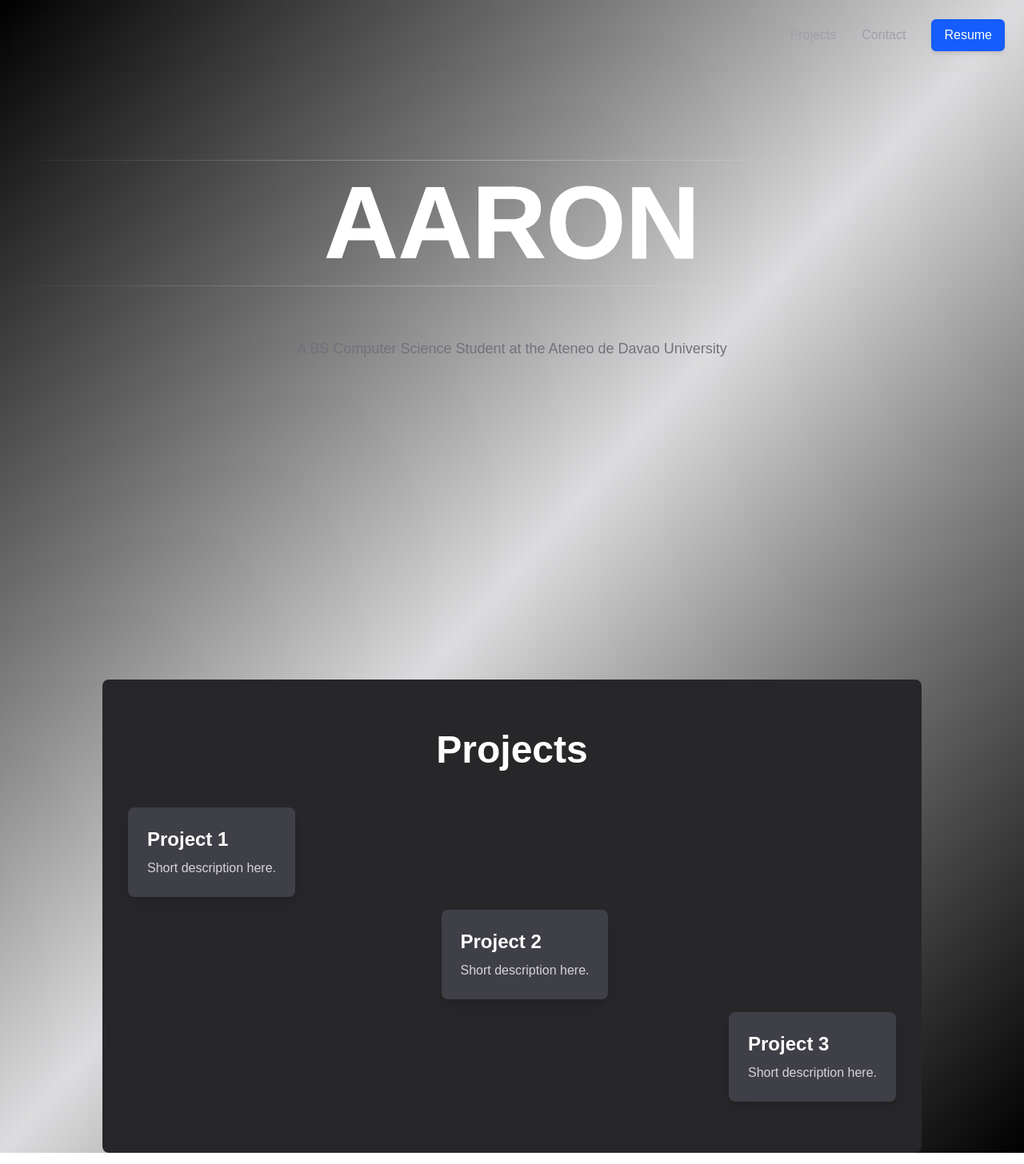
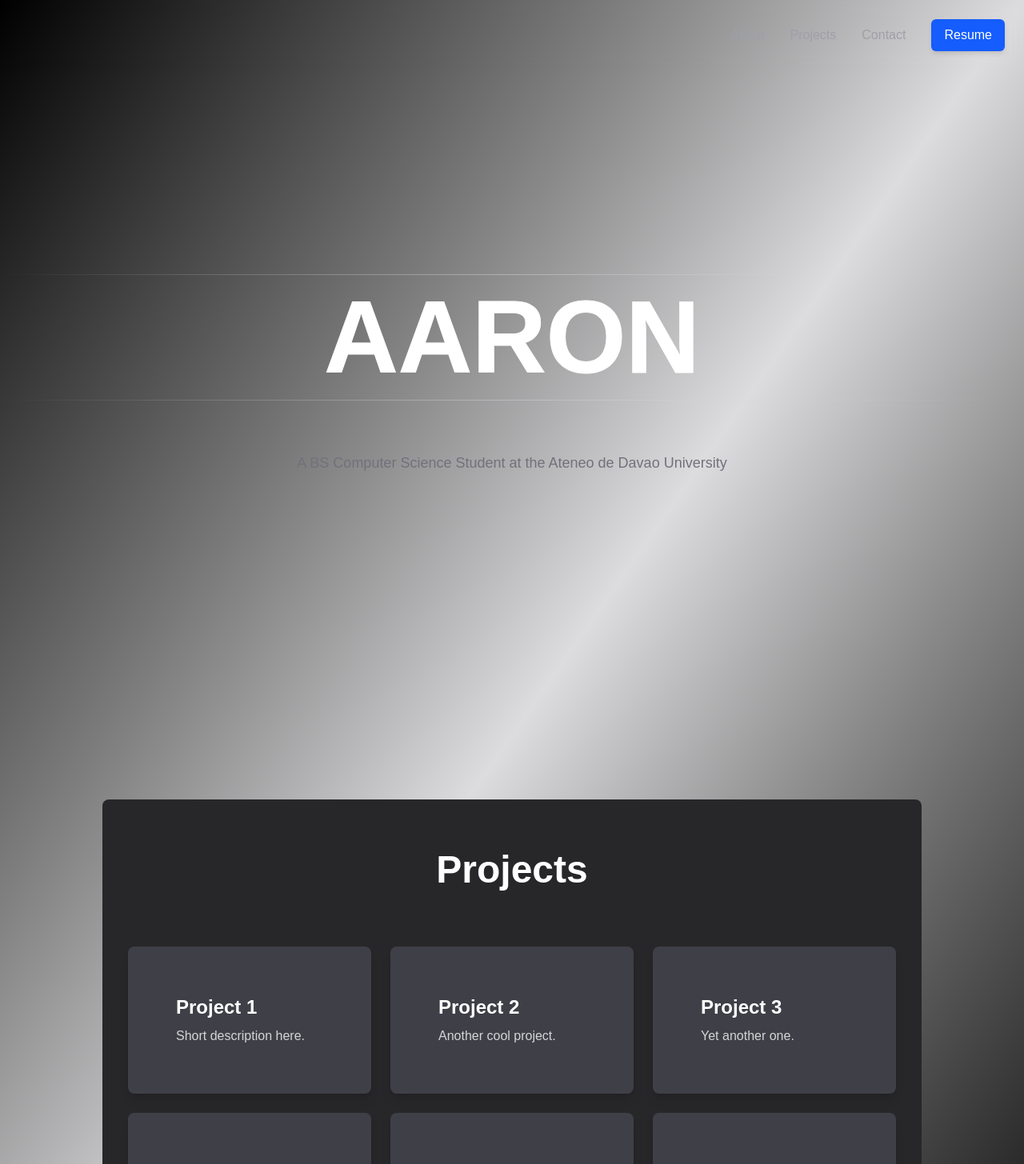
Before and after one commit to adgramirez/my-portfolio, a Next.js app: page / in a window 1280 px wide. Shown: the top 1456 px of the page at 80% size. Built offline with nearby package versions, Linux system fonts and the light colour scheme.

Commit message:
Add ProjectCard component and integrate Masonry layout for project display; update Navigation links and package dependencies

```diff
--- a/package.json
+++ b/package.json
@@ -12,7 +12,8 @@
     "lucide-react": "^0.503.0",
     "next": "15.3.1",
     "react": "^19.0.0",
-    "react-dom": "^19.0.0"
+    "react-dom": "^19.0.0",
+    "react-masonry-css": "^1.0.16"
   },
   "devDependencies": {
     "@eslint/eslintrc": "^3",
--- a/src/app/page.tsx
+++ b/src/app/page.tsx
@@ -1,69 +1,73 @@
+"use client";
+
 import Link from "next/link";
 import React from "react";
 import Particles from "@/components/particles";
-import { Navigation } from "@/components/nav"; // Import the Navigation component
+import { Navigation } from "@/components/nav";
+import ProjectCard from "@/components/projectcard";
+import Masonry from "react-masonry-css";
 
 const navigation = [
   { name: "Projects", href: "/projects" },
   { name: "Contact", href: "/contact" },
 ];
 
+const projects = [
+  { title: "Project 1", description: "Short description here." },
+  { title: "Project 2", description: "Another cool project." },
+  { title: "Project 3", description: "Yet another one." },
+  { title: "Project 4", description: "And yet another one." },
+  { title: "Project 5", description: "And yet another one." },
+  { title: "Project 6", description: "And yet another one." },
+];
+
+const breakpointColumnsObj = {
+  default: 3,
+  1100: 2,
+  700: 1,
+};
+
 export default function Home() {
   return (
-    <div className="flex flex-col items-center justify-center w-screen min-h-screen overflow-auto bg-gradient-to-tl from-black via-zinc-600/20 to-black">
+    <div className="flex flex-col items-center justify-center w-screen min-h-screen overflow-auto bg-gradient-to-tl from-black via-zinc-600/20 to-black snap-y snap-mandatory">
       <Navigation />
+
+      <section className="relative flex flex-col items-center justify-center w-screen min-h-screen snap-start">
         <div className="mt-50 hidden w-screen h-px animate-glow md:block animate-fade-left bg-gradient-to-r from-zinc-300/0 via-zinc-300/50 to-zinc-300/0" />
-      <Particles
-        className="absolute inset-0 -z-10 animate-fade-in"
-        quantity={100}
-      />
-      <h1 className="py-3.5 px-0.5 z-10 font-bold text-4xl text-transparent duration-1000 bg-white cursor-default text-edge-outline animate-title font-display sm:text-6xl md:text-9xl whitespace-nowrap bg-clip-text">
+        <Particles className="absolute inset-0 -z-10 animate-fade-in" quantity={100} />
+
+        <h1 className="py-3.5 px-0.5 z-10 font-bold text-4xl sm:text-6xl md:text-9xl text-transparent bg-white bg-clip-text cursor-default text-edge-outline animate-title font-display whitespace-nowrap">
           AARON
         </h1>
 
         <div className="hidden w-screen h-px animate-glow md:block animate-fade-right bg-gradient-to-r from-zinc-300/0 via-zinc-300/50 to-zinc-300/0" />
-      <div className="mb-100 my-16 text-center animate-fade-in">
-        <h2 className="text-sm text-zinc-500 sm:text-base md:text-lg">
+
+        <div className="mb-16 sm:my-16 text-center animate-fade-in">
+          <h2 className="text-sm sm:text-base md:text-lg text-zinc-500">
             A BS Computer Science Student at the Ateneo de Davao University
           </h2>
         </div>
+      </section>
 
-      <section className="w-full max-w-5xl mx-auto h-auto bg-zinc-800 text-white flex flex-col justify-center overflow-hidden px-4 sm:px-8 py-16 rounded-lg">
-      <h2 className="text-3xl font-bold text-center mb-12 sm:text-4xl md:text-5xl">
+      <section className="w-full max-w-5xl mx-auto h-auto bg-zinc-800 text-white flex flex-col justify-center overflow-hidden px-4 sm:px-8 py-16 rounded-lg my-16 sm:my-50 snap-start">
+        <h2 className="text-3xl sm:text-4xl md:text-5xl font-bold text-center mb-12">
           Projects
         </h2>
-      <div className="relative flex flex-col items-start space-y-16 md:space-y-8 lg:space-y-4">
-        <div className="self-start transform translate-x-0">
-          <div className="p-4 sm:p-6 bg-zinc-700 rounded-lg shadow-lg">
-            <h3 className="text-xl font-semibold mb-2 sm:text-2xl">
-              Project 1
-            </h3>
-            <p className="text-zinc-300 text-sm sm:text-base">
-              Short description here.
-            </p>
+
+        <Masonry
+          breakpointCols={breakpointColumnsObj}
+          className="flex w-auto gap-6"
+          columnClassName="bg-clip-padding"
+        >
+          {projects.map((project, index) => (
+            <div key={index} className="mt-6"> {/* 👈 added this wrapper */}
+              <ProjectCard
+                title={project.title}
+                description={project.description}
+              />
             </div>
-        </div>
-        <div className="self-center transform translate-x-4">
-          <div className="p-4 sm:p-6 bg-zinc-700 rounded-lg shadow-lg">
-            <h3 className="text-xl font-semibold mb-2 sm:text-2xl">
-              Project 2
-            </h3>
-            <p className="text-zinc-300 text-sm sm:text-base">
-              Short description here.
-            </p>
-          </div>
-        </div>
-        <div className="self-end transform translate-x-0">
-          <div className="p-4 sm:p-6 bg-zinc-700 rounded-lg shadow-lg">
-            <h3 className="text-xl font-semibold mb-2 sm:text-2xl">
-              Project 3
-            </h3>
-            <p className="text-zinc-300 text-sm sm:text-base">
-              Short description here.
-            </p>
-          </div>
-        </div>
-      </div>
+          ))}
+        </Masonry>
       </section>
     </div>
   );
--- a/src/components/nav.tsx
+++ b/src/components/nav.tsx
@@ -38,22 +38,24 @@ export const Navigation: React.FC = () => {
 
                     {/* Right Section */}
                     <div className="flex items-center gap-8 ml-auto">
+                         <Link
+                            href="/projects"
+                            className="duration-200 text-zinc-400 hover:text-zinc-100">
+                            About
+                        </Link>
                         <Link
                             href="/projects"
-                            className="duration-200 text-zinc-400 hover:text-zinc-100"
-                        >
+                            className="duration-200 text-zinc-400 hover:text-zinc-100">
                             Projects
                         </Link>
                         <Link
                             href="/contact"
-                            className="duration-200 text-zinc-400 hover:text-zinc-100"
-                        >
+                            className="duration-200 text-zinc-400 hover:text-zinc-100">
                             Contact
                         </Link>
                         <Link
                             href="/resume"
-                            className="px-4 py-2 text-white bg-blue-600 rounded-md shadow-md hover:bg-blue-700 duration-200"
-                        >
+                            className="px-4 py-2 text-white bg-blue-600 rounded-md shadow-md hover:bg-blue-700 duration-200">
                             Resume
                         </Link>
                     </div>
--- /dev/null
+++ b/src/components/projectcard.tsx
@@ -0,0 +1,17 @@
+import React from "react";
+
+interface ProjectCardProps {
+  title: string;
+  description: string;
+}
+
+const ProjectCard: React.FC<ProjectCardProps> = ({ title, description }) => {
+  return (
+    <div className="w-full max-w-lg p-15 bg-zinc-700 rounded-lg shadow-lg transform transition-transform duration-300 hover:scale-105 hover:bg-zinc-600">
+      <h3 className="text-xl sm:text-2xl font-semibold mb-2">{title}</h3>
+      <p className="text-zinc-300 text-sm sm:text-base">{description}</p>
+    </div>
+  );
+};
+
+export default ProjectCard;
```
Also changed, not shown: 1 other file (tests, documents, lock files or other folders). Lines whose indentation alone changed are shown as unchanged.
